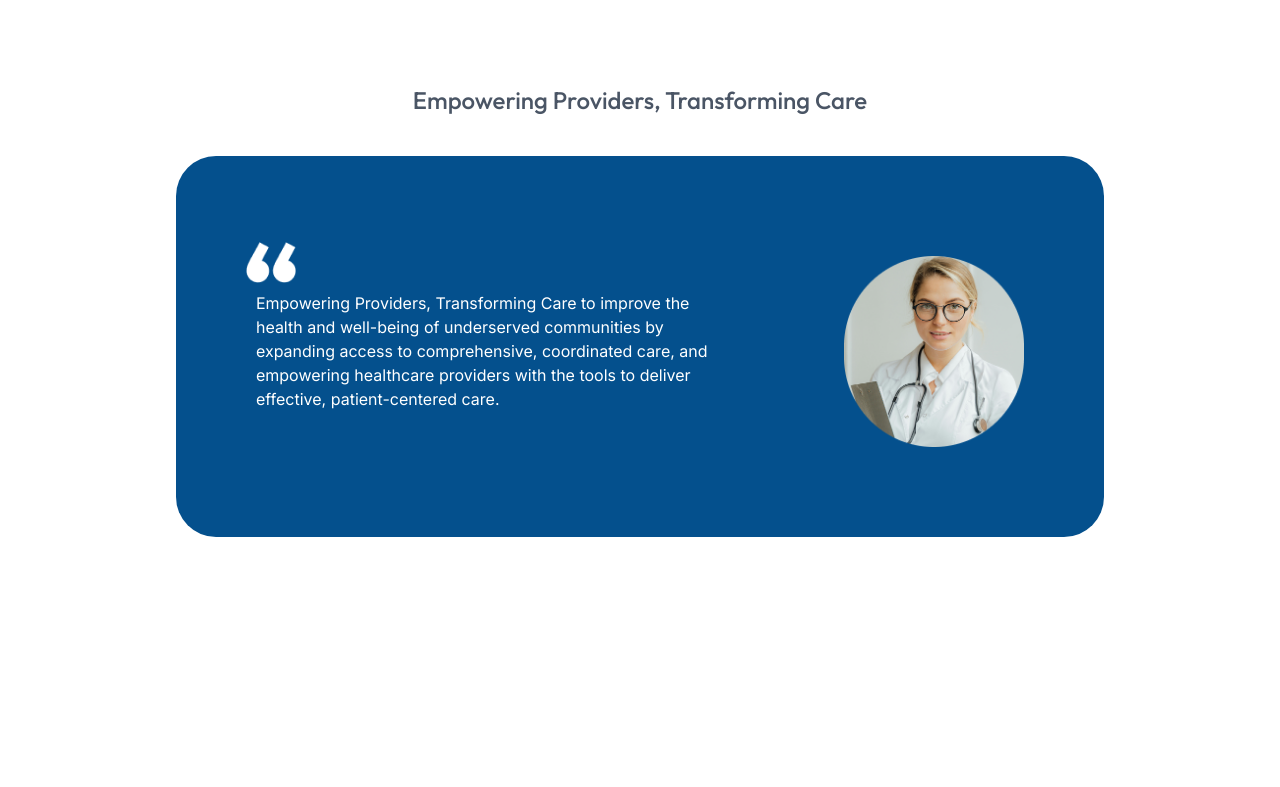
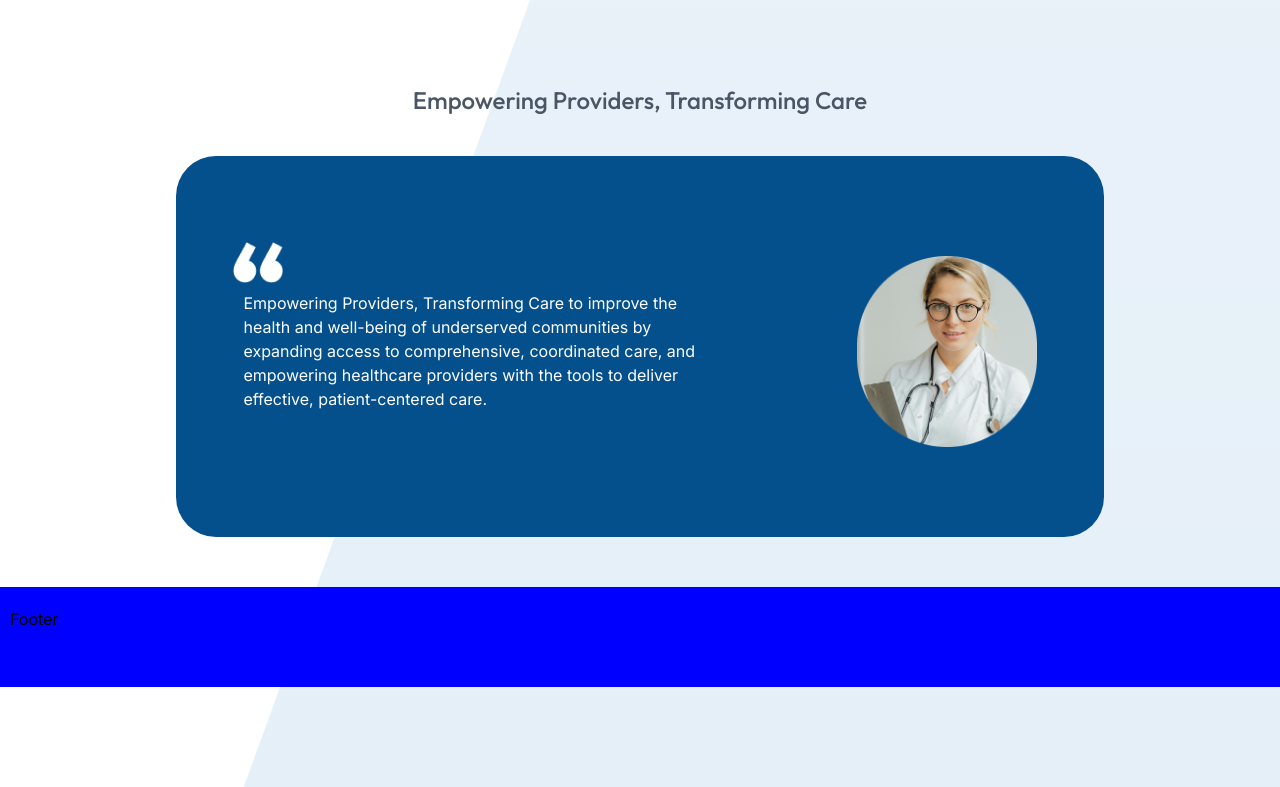
Before and after one commit to sonofaryeetey/mawenzi, a Next.js app: page / in a window 1280 px wide. Shown: the part 2665-3452 px from the top of the page. Before the commit the page ends 3252 px from the top, so only its background shows below. Built offline with nearby package versions, Linux system fonts and the light colour scheme.

Commit message:
aesthetics background shape

```diff
--- /dev/null
+++ b/app/components/Footer.jsx
@@ -0,0 +1,10 @@
+import React from 'react'
+
+const Footer = () => {
+  return (
+    <footer>Footer</footer>
+
+  )
+}
+
+export default Footer
--- a/app/components/HeroSection.jsx
+++ b/app/components/HeroSection.jsx
@@ -4,6 +4,7 @@ import HeroButton from './HeroButton'
 const HeroSection = () => {
   return (
     <div className='hero'>
+      <div className="bg-shape"></div>
         <div className="hero-text max-width ">
             <h2 className='font-medium text-white text-4xl  pt-10'><span className='alt-color font-extrabold'>Revolutionizing</span> Healthcare with Coordinated Care and Innovative Solutions for Patients
 and Providers.</h2>
--- a/app/globals.css
+++ b/app/globals.css
@@ -16,6 +16,17 @@
   color: var(--foreground); */
     /* font-family: Arial, Helvetica, sans-serif; */
     font-family: var(--font-inter), sans-serif;
+    position:relative;
+  }
+
+  body::after{
+    content: " ";
+    inset: 0;
+    background: linear-gradient(to bottom, #a4c8e621, #3987c721);
+    position:absolute;
+    z-index:-1;
+    transform: translate(0, 100px);
+    clip-path: polygon(100% 15%, 0% 120%, 100% 120%);
   }
 
   nav {
@@ -102,6 +113,14 @@
 
   .navlinks_mob {
     display: none;
+  }
+
+  footer{
+
+    padding:20px 10px;
+    background:blue;
+    position:relative;
+   height:100px;
   }
 
 
@@ -243,7 +262,7 @@
     display: flex;
     gap: 12;
     border-radius: 40px;
-    justify-content: space-evenly;
+    justify-content: space-around;
     align-items: center;
 
   }
@@ -259,6 +278,12 @@
     /* width: 90px; */
     left: -10px;
   }
+
+  /* .bg-shape{
+    inset:0;
+    z-index:-8;
+     position:fixed;
+  } */
 
   .tagline img {}
 
--- a/app/layout.js
+++ b/app/layout.js
@@ -1,6 +1,7 @@
 import { Inter, Outfit, Geist, Geist_Mono } from "next/font/google";
 import "./globals.css";
 import Navbar from "./components/Navbar";
+import Footer from "./components/Footer";
 
 const geistSans = Geist({
   variable: "--font-geist-sans",
@@ -32,11 +33,12 @@ export default function RootLayout({ children }) {
     <html lang="en">
       <body
         // className={`${geistSans.variable} ${geistMono.variable} antialiased`}
-        className={`${outfit.variable} ${inter.variable} antialiased`}
+        className={`${outfit.variable} ${inter.variable}  antialiased`}
       >
         <Navbar/>
         {children}
       </body>
+      <Footer/>
     </html>
   );
 }
--- a/app/page.js
+++ b/app/page.js
@@ -10,6 +10,7 @@ export default function Home() {
 
     <div>
       <main className="">
+
         <HeroSection/>
         <Services/>
         <BannerCta/>
```
